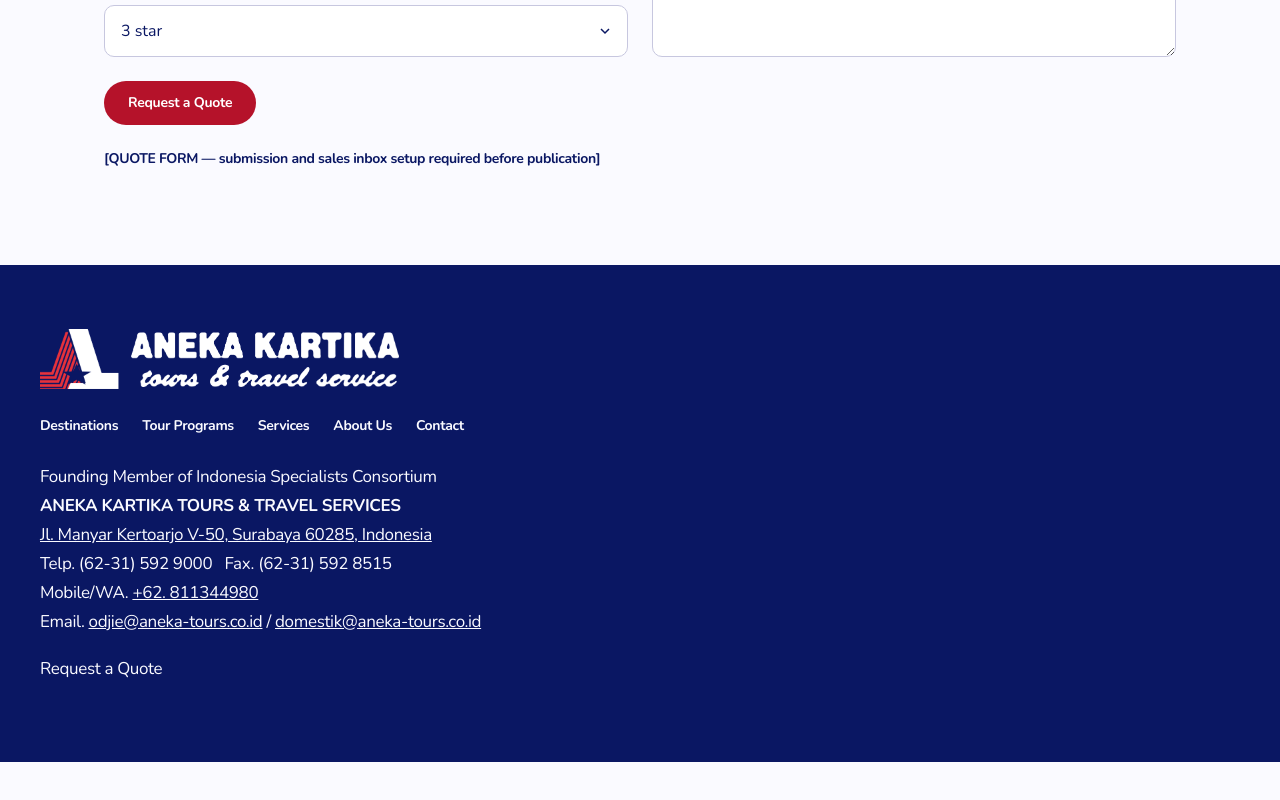
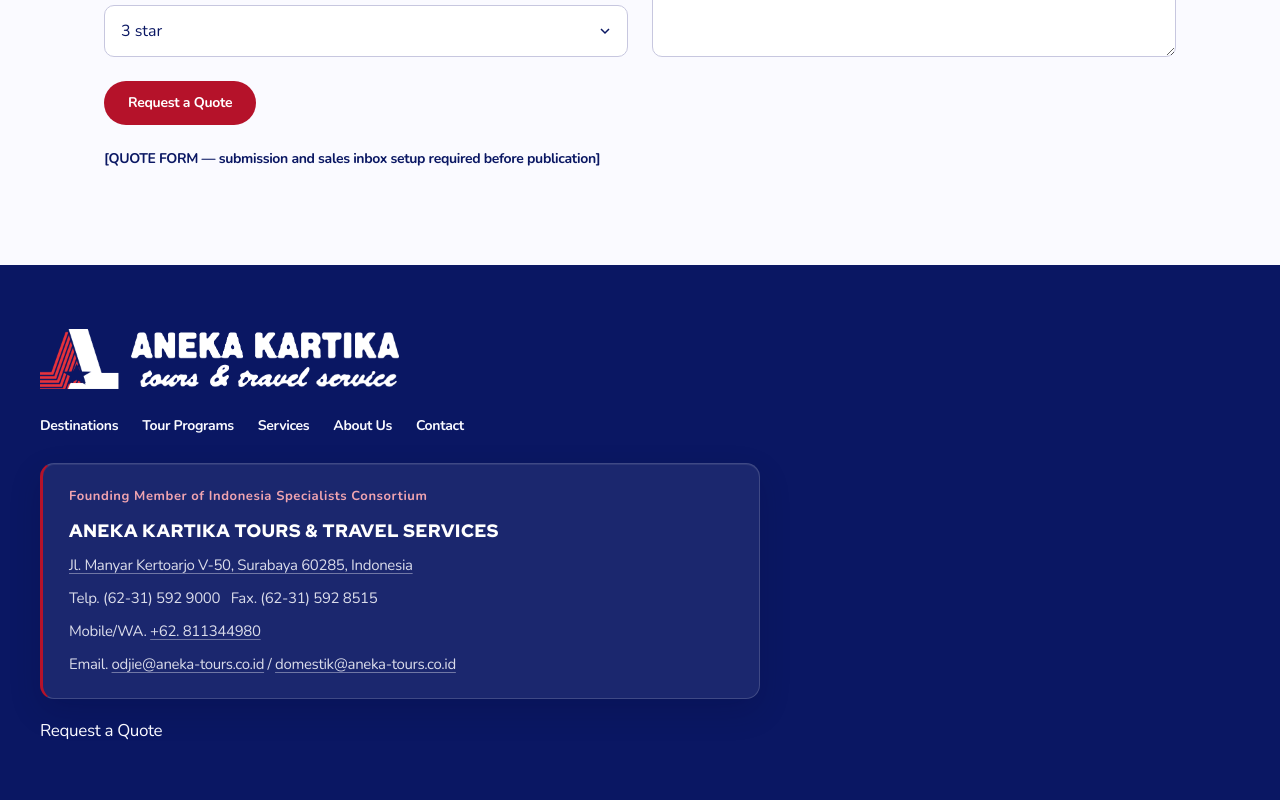
Before and after one commit to jodhie-develop/anekatours, a React (Vite) app: page / in a window 1280 px wide. Shown: the part 5855-6655 px from the top of the page. Before the commit the page ends 6617 px from the top, so only its background shows below. Built offline with nearby package versions, Linux system fonts and the light colour scheme.

Commit message:
Polish footer contacts and fix email links

```diff
--- a/src/data/site.ts
+++ b/src/data/site.ts
@@ -14,7 +14,7 @@ export const company = {
   whatsapp: '62811344980',
   whatsappDisplay: '+62. 811344980',
   footerEmails: [
-    { label: 'odjie@aneka-tours.co.id', href: 'accounting3@aneka-tours.co.id' },
+    { label: 'odjie@aneka-tours.co.id', href: 'odjie@aneka-tours.co.id' },
     { label: 'domestik@aneka-tours.co.id', href: 'domestik@aneka-tours.co.id' },
   ],
   sinceYear: '1979',
--- a/src/styles.css
+++ b/src/styles.css
@@ -1122,10 +1122,53 @@ p {
   outline-offset: 4px;
 }
 
-.footer__company-details p {
-  margin: 0;
-  line-height: 1.7;
-}
+.footer__company-details {
+  width: min(100%, 720px);
+  padding: 22px 26px;
+  display: grid;
+  gap: 8px;
+  color: rgba(250, 250, 255, 0.86);
+  background: rgba(255, 255, 255, 0.07);
+  border: 1px solid rgba(250, 250, 255, 0.16);
+  border-left: 3px solid var(--orange);
+  border-radius: 14px;
+  box-shadow: 0 12px 32px rgba(3, 8, 40, 0.16), inset 0 1px 0 rgba(255, 255, 255, 0.08);
+  font-size: 15px;
+  line-height: 1.65;
+}
+
+.footer__company-details strong {
+  color: var(--white);
+  font-family: var(--font-display);
+  font-size: 18px;
+  font-weight: 800;
+  letter-spacing: 0.035em;
+}
+
+.footer__company-details p:first-child {
+  color: #f0a4b0;
+  font-size: 13px;
+  font-weight: 700;
+  letter-spacing: 0.045em;
+}
+
+.footer__company-details a {
+  text-decoration-color: rgba(250, 250, 255, 0.38);
+  text-underline-offset: 3px;
+  transition: color 0.2s ease, text-decoration-color 0.2s ease;
+}
+
+.footer__company-details a:hover {
+  color: #ffb7c3;
+  text-decoration-color: currentColor;
+}
+
+.footer__company-details a:focus-visible {
+  outline: 2px solid var(--orange);
+  outline-offset: 3px;
+  border-radius: 2px;
+}
+
 .footer__inner {
   padding: 64px 40px 80px;
   display: flex;
```
